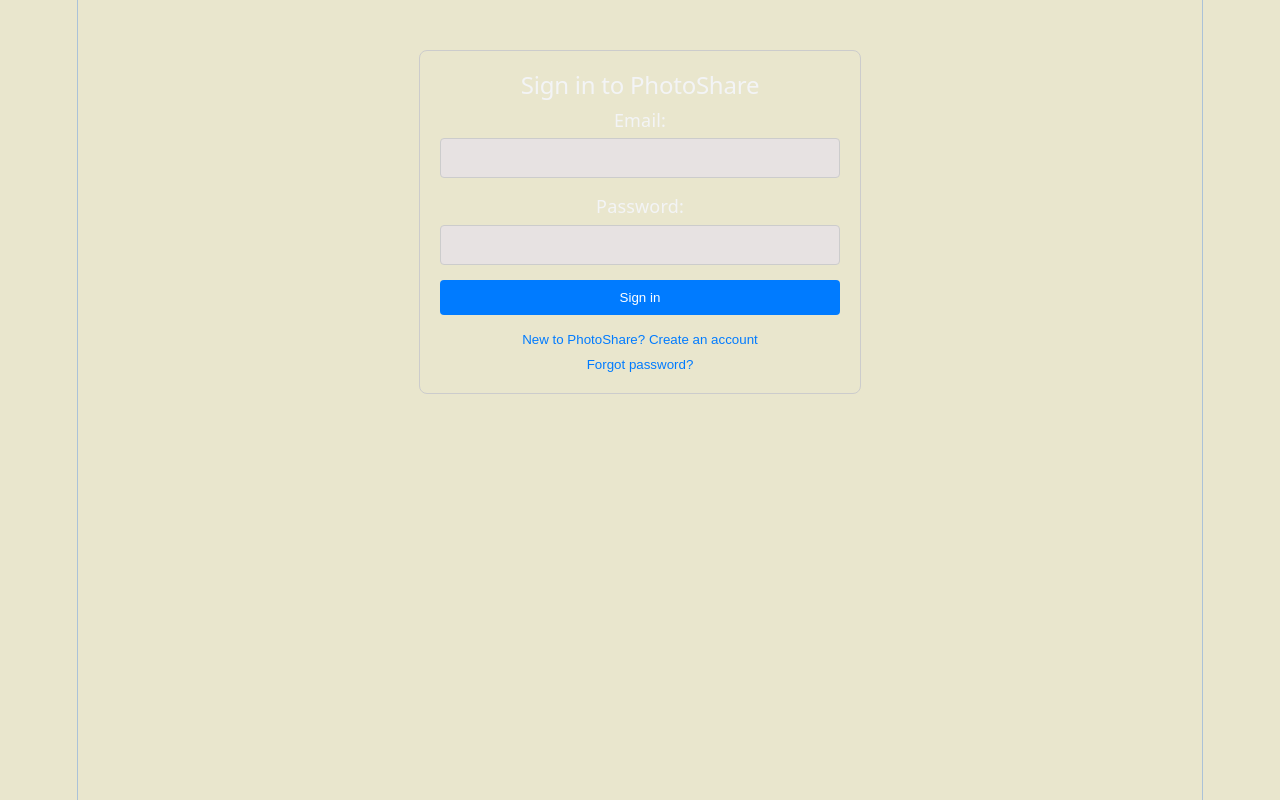
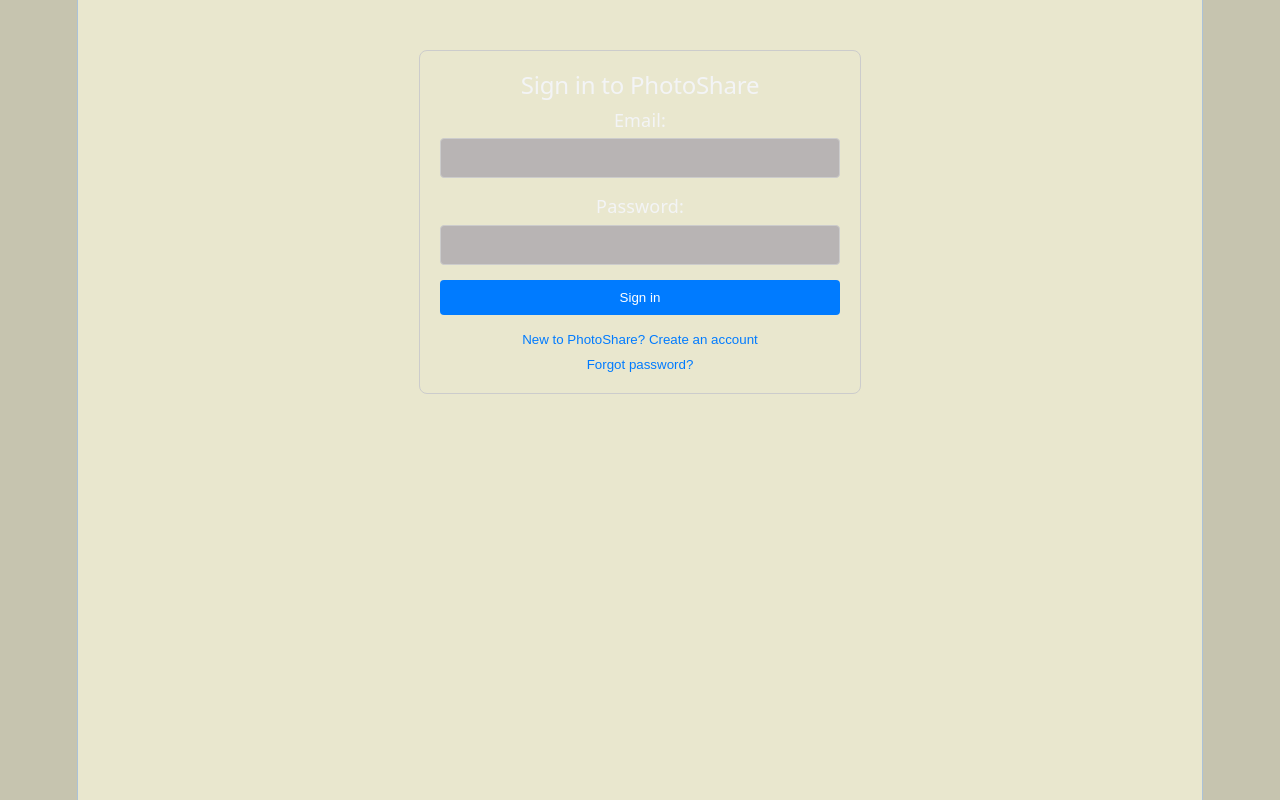
Before and after one commit to pm012/photoShare_FastAPI, a React (Vite) app in the folder frontend/: page / in a window 1280 px wide. Built offline with nearby package versions, Linux system fonts and the light colour scheme; no server answers.

Commit message:
change: background (edges)

```diff
--- a/frontend/src/index.css
+++ b/frontend/src/index.css
@@ -2,6 +2,7 @@
   --text: #6b6375;
   --text-h: #08060d;
   --bg: #d8d7c3;
+  --bg-edge: #b8b7a6;
   --border: #e5e4e7;
   --code-bg: #f4f3ec;
   --accent: #aa3bff;
@@ -19,7 +20,7 @@
   letter-spacing: 0.18px;
   color-scheme: light dark;
   color: var(--text);
-  background: var(--bg);
+  background: var(--bg-edge);
   font-synthesis: none;
   text-rendering: optimizeLegibility;
   -webkit-font-smoothing: antialiased;
@@ -34,7 +35,8 @@
   :root {
     --text: #9ca3af;
     --text-h: #f3f4f6;
-    --bg: #e6e3c6dc;
+     --bg: #e9e7ce;
+    --bg-edge: #c6c4af;
     --border: #abc2d8;
     --code-bg: #9094ad;
     --accent: #c084fc;
@@ -64,6 +66,7 @@
   display: flex;
   flex-direction: column;
   box-sizing: border-box;
+  background: var(--bg);
 }
 
 h1,
@@ -115,7 +118,7 @@
 form input[id="profile-username"],
 form input[type="email"],
 form input[type="password"] {
-  background-color: #e7e2e2 !important;
+  background-color: #b8b4b4 !important;
   color: #222222 !important;
   border: 1px solid #ccc !important;
   border-radius: 4px;
```
